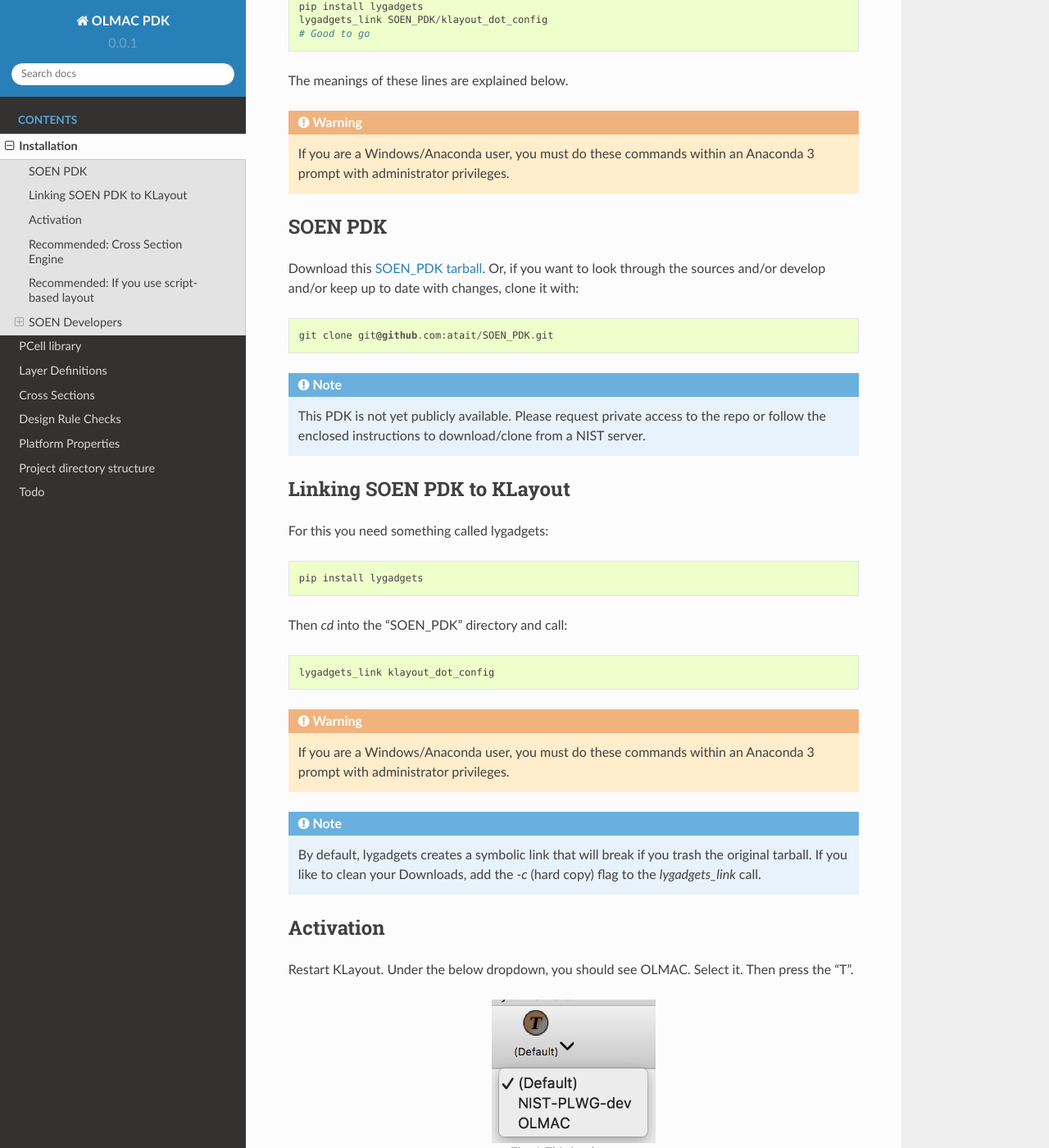
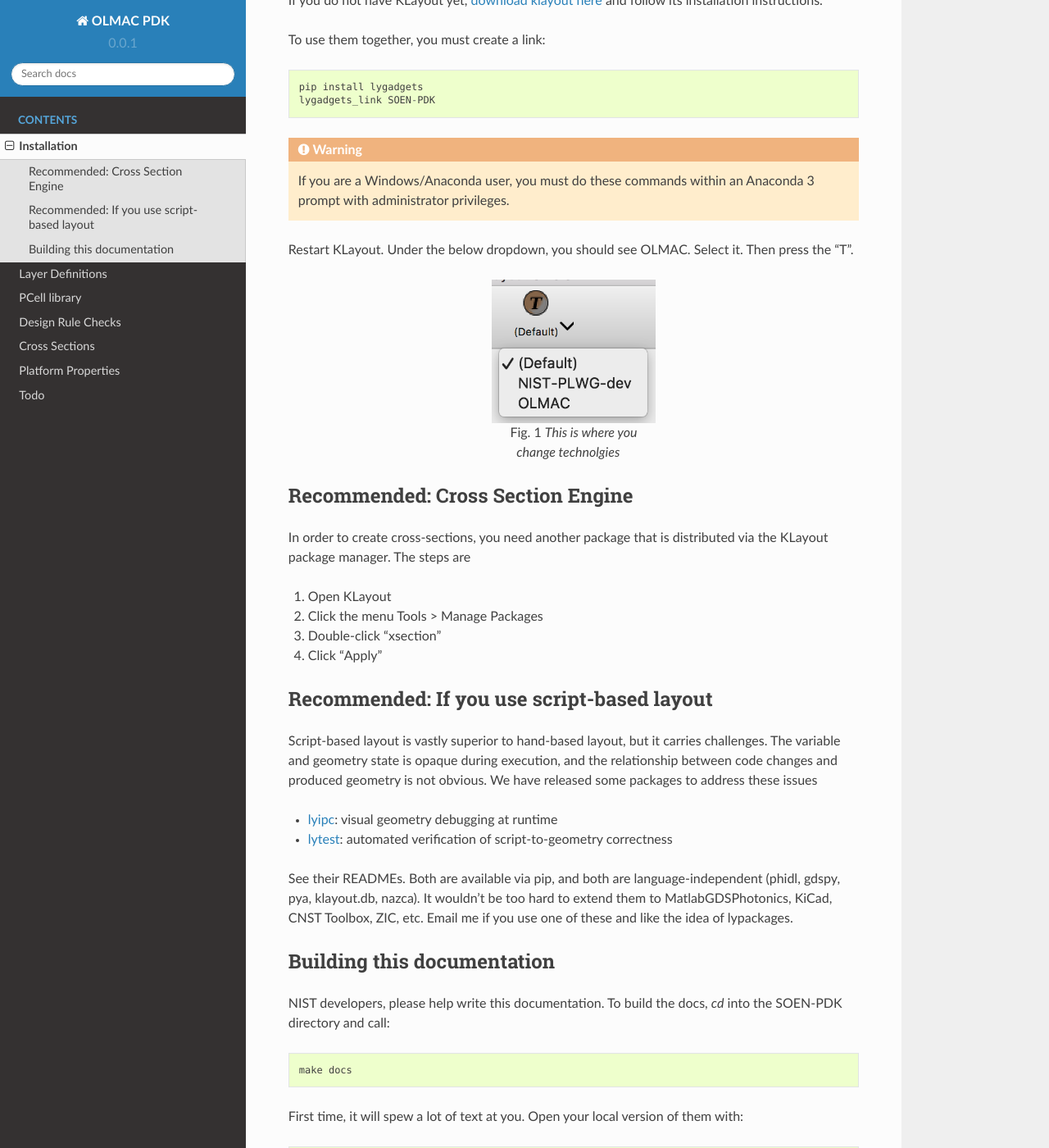
Before and after one commit to usnistgov/SOEN-PDK, a Sphinx documentation site: the page built from docs/src/installation.rst, in a window 1280 px wide and 1400 px high, scrolled down 286 px. Shown: the whole window at 82% size. Built offline with Sphinx 7.4.7 and the Read the Docs theme 2.0.0, drawn with Linux system fonts in a browser that asks for light colours; some of the changed text lies outside the part shown.

Commit message:
cleaning up and reorganizing docs

```diff
--- a/docs/src/installation.rst
+++ b/docs/src/installation.rst
@@ -3,57 +3,21 @@
 Installation
 ============
 
+To get this PDK itself::
+
+    git clone git@github.com:usnistgov/SOEN-PDK.git
+
 If you do not have KLayout yet, `download klayout here <https://www.klayout.de/build.html>`_ and follow its installation instructions.
 
-Then run these lines::
+To use them together, you must create a link::
 
-    git clone git@github.com:atait/SOEN_PDK.git
     pip install lygadgets
-    lygadgets_link SOEN_PDK/klayout_dot_config
-    # Good to go
-
-The meanings of these lines are explained below.
+    lygadgets_link SOEN-PDK
 
 .. warning::
 
     If you are a Windows/Anaconda user, you must do these commands within an Anaconda 3 prompt with administrator privileges.
 
-.. KLayout is arguably the highest-performing and most advanced layout viewer in the 10\ :sup:`0`\ €/$ – 10\ :sup:`4`\ €/$ range. It is `free software <https://www.gnu.org/philosophy/open-source-misses-the-point.html>`_.
-
-SOEN PDK
---------
-Download this `SOEN_PDK tarball <https://github.com/atait/SOEN_PDK/archive/master.tar.gz>`_. Or, if you want to look through the sources and/or develop and/or keep up to date with changes, clone it with::
-
-    git clone git@github.com:atait/SOEN_PDK.git
-
-.. note::
-
-    This PDK is not yet publicly available. Please request private access to the repo or follow the enclosed instructions to download/clone from a NIST server.
-
-
-Linking SOEN PDK to KLayout
----------------------------
-For this you need something called lygadgets::
-
-    pip install lygadgets
-
-Then `cd` into the "SOEN_PDK" directory and call::
-
-    lygadgets_link klayout_dot_config
-
-.. warning::
-
-    If you are a Windows/Anaconda user, you must do these commands within an Anaconda 3 prompt with administrator privileges.
-
-.. note::
-
-    By default, lygadgets creates a symbolic link that will break if you trash the original tarball. If you like to clean your Downloads, add the `-c` (hard copy) flag to the `lygadgets_link` call.
-
-.. In the future, the OLMAC PDK will probably be pulled apart from the somewhat nebulous "SOEN_PDK" repo, which also has a bunch of code. If you just want the OLMAC PDK, or, for a more semi-future-proof version, do lygadgets_link klayout_dot_config/tech/OLMAC
-
-
-Activation
-----------
 Restart KLayout. Under the below dropdown, you should see OLMAC. Select it. Then press the "T".
 
 .. figure:: images/tech_menu.png
@@ -86,35 +50,14 @@
 See their READMEs. Both are available via pip, and both are language-independent (phidl, gdspy, pya, klayout.db, nazca). It wouldn't be too hard to extend them to MatlabGDSPhotonics, KiCad, CNST Toolbox, ZIC, etc. Email me if you use one of these and like the idea of lypackages.
 
 
-SOEN Developers
----------------
-Please help write this documentation. To build the docs, `cd` into the OLMAC/docs directory and call::
+Building this documentation
+---------------------------
+NIST developers, please help write this documentation. To build the docs, `cd` into the SOEN-PDK directory and call::
 
-    make
+    make docs
 
 First time, it will spew a lot of text at you. Open your local version of them with::
 
-    open _build/html/index.html`
+    open docs/_build/html/index.html
 
 Upon subsequent builds, make sure to refresh the pages, not just backspace in Safari.
-
-Windows users
-*************
-Open a new *Anaconda 3* shell. Install virtualenv::
-
-    pip install virtualenv
-    pip install virtualenvwrapper-win
-
-Navigate to the "OLMAC/docs" directory that you use or just downloaded. The first time, you will make a new environment::
-
-    virtualenv --prompt "(OLMAC-docs-venv) " --distribute venv
-    venv\Scripts\activate
-    pip install -r requirements.txt
-
-You can exit this environment with the `deactivate` command. Make the documentation with::
-
-    sphinx-build -b html -j4 . _build/html
-
-Then open it with::
-
-    start _built/html/index.html
```
Also changed, not shown: README.md (+12 -12 lines), docs/index.rst (+45 -28 lines), docs/src/directories.rst (deleted, +0 -70 lines), docs/src/properties/index.rst (+15 -3 lines), docs/src/todo.rst (+8 -3 lines).
